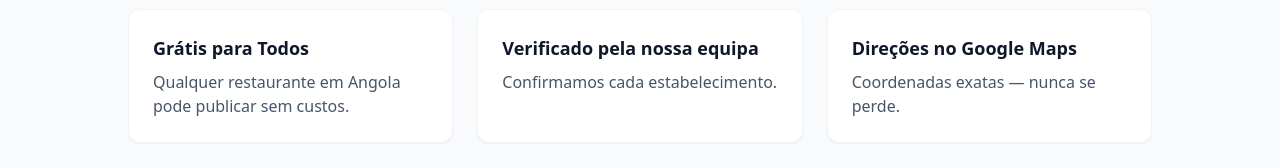
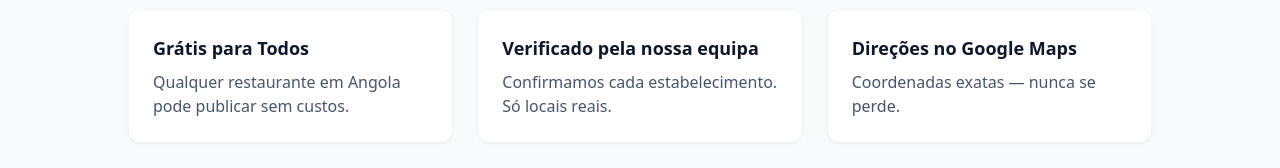
Before and after one commit to oswaldodeal/angolalab-restaurants, a Next.js app: page /pt in a window 1280 px wide. Shown: the part 421-589 px from the top of the page. Built offline with nearby package versions, Linux system fonts and the light colour scheme.

Commit message:
Refactor Portuguese home page layout and content
Updated the layout and content of the Portuguese home page. Changed the background color of the hero section and improved the text for clarity.

```diff
--- a/app/pt/page.tsx
+++ b/app/pt/page.tsx
@@ -1,10 +1,10 @@
-import Link from 'next/link'
+import Link from 'next/link';
 
 export default function PortugueseHomePage() {
   return (
-    <main>
-            {/* HERO — WHITE BACKGROUND ✅ */}
-      <section className="w-full bg-white py-12 px-6">
+    <>
+      {/* HERO — Light Grey, Fixed Position ✅ */}
+      <section className="w-full bg-slate-50 py-12 px-6">
         <div className="max-w-7xl mx-auto">
           <h1 className="text-3xl md:text-4xl font-bold text-slate-900 mb-4">
             Comida autêntica, perto de si
@@ -13,17 +13,23 @@ export default function PortugueseHomePage() {
             Restaurantes verificados, ementas reais, locais de confiança. Grátis para listar, grátis para descobrir.
           </p>
           <div className="flex flex-col sm:flex-row gap-4">
-            <Link href="/pt/restaurantes" className="bg-emerald-600 text-white px-8 py-3 rounded-lg text-lg font-medium hover:bg-emerald-700">
+            <Link
+              href="/pt/restaurantes"
+              className="bg-emerald-600 text-white px-8 py-3 rounded-lg text-lg font-medium hover:bg-emerald-700"
+            >
               Ver Restaurantes
             </Link>
-            <Link href="/pt/restaurantes/registar" className="border-2 border-emerald-600 text-emerald-600 px-8 py-3 rounded-lg text-lg font-medium hover:bg-emerald-50">
+            <Link
+              href="/pt/restaurantes/registar"
+              className="border-2 border-emerald-600 text-emerald-600 px-8 py-3 rounded-lg text-lg font-medium hover:bg-emerald-50"
+            >
               + Adicionar Restaurante — Grátis
             </Link>
           </div>
         </div>
       </section>
 
-      {/* Features section — inherits LIGHT GREY from body ✅ */}
+      {/* Content Area — White Cards on Light Grey Body */}
       <section className="py-16 px-6">
         <div className="max-w-5xl mx-auto grid md:grid-cols-3 gap-6">
           <div className="bg-white p-6 rounded-xl shadow-sm border border-slate-100">
@@ -32,7 +38,7 @@ export default function PortugueseHomePage() {
           </div>
           <div className="bg-white p-6 rounded-xl shadow-sm border border-slate-100">
             <h3 className="font-semibold text-lg mb-2">Verificado pela nossa equipa</h3>
-            <p className="text-slate-600">Confirmamos cada estabelecimento.</p>
+            <p className="text-slate-600">Confirmamos cada estabelecimento. Só locais reais.</p>
           </div>
           <div className="bg-white p-6 rounded-xl shadow-sm border border-slate-100">
             <h3 className="font-semibold text-lg mb-2">Direções no Google Maps</h3>
@@ -40,6 +46,6 @@ export default function PortugueseHomePage() {
           </div>
         </div>
       </section>
-    </main>
-  )
+    </>
+  );
 }
```
